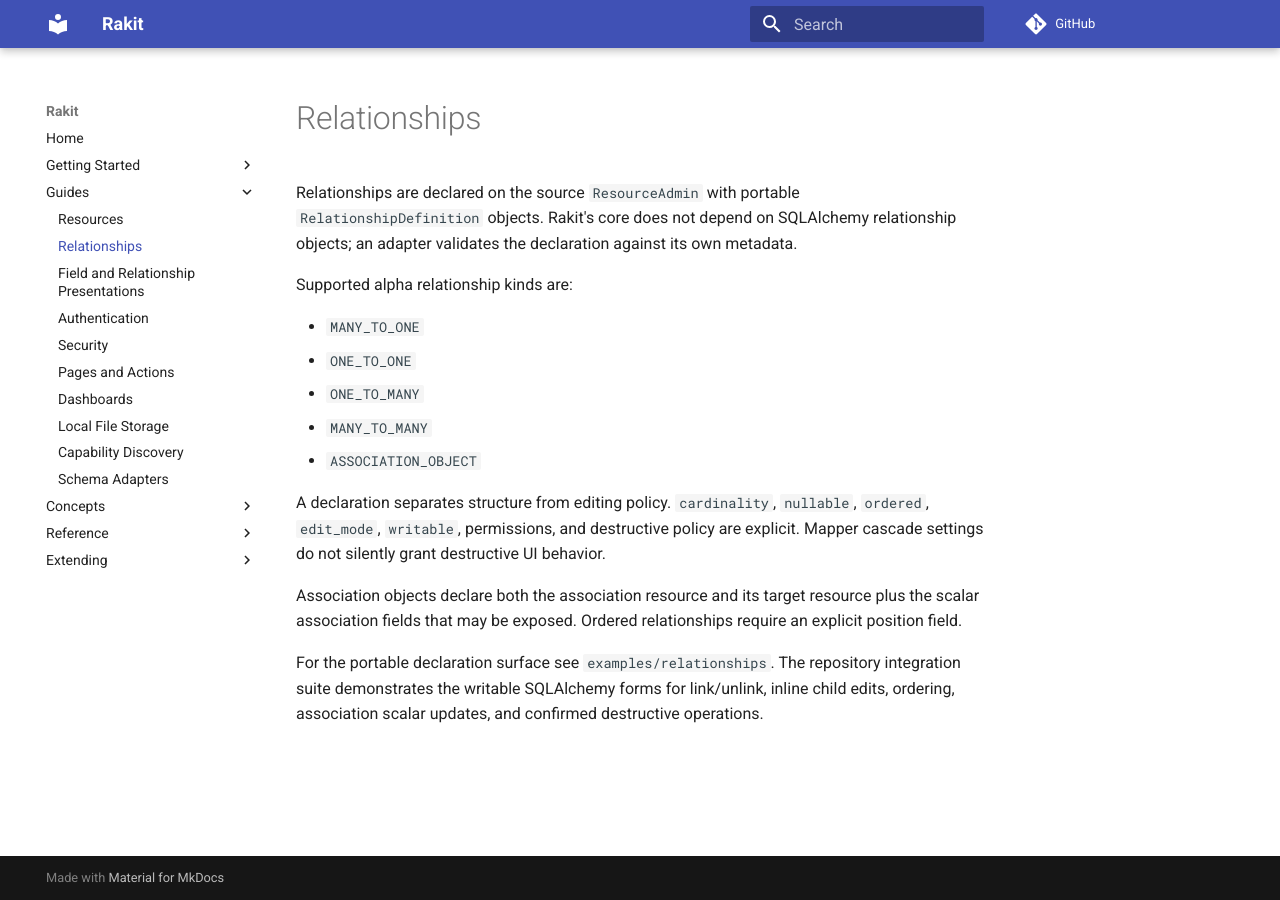
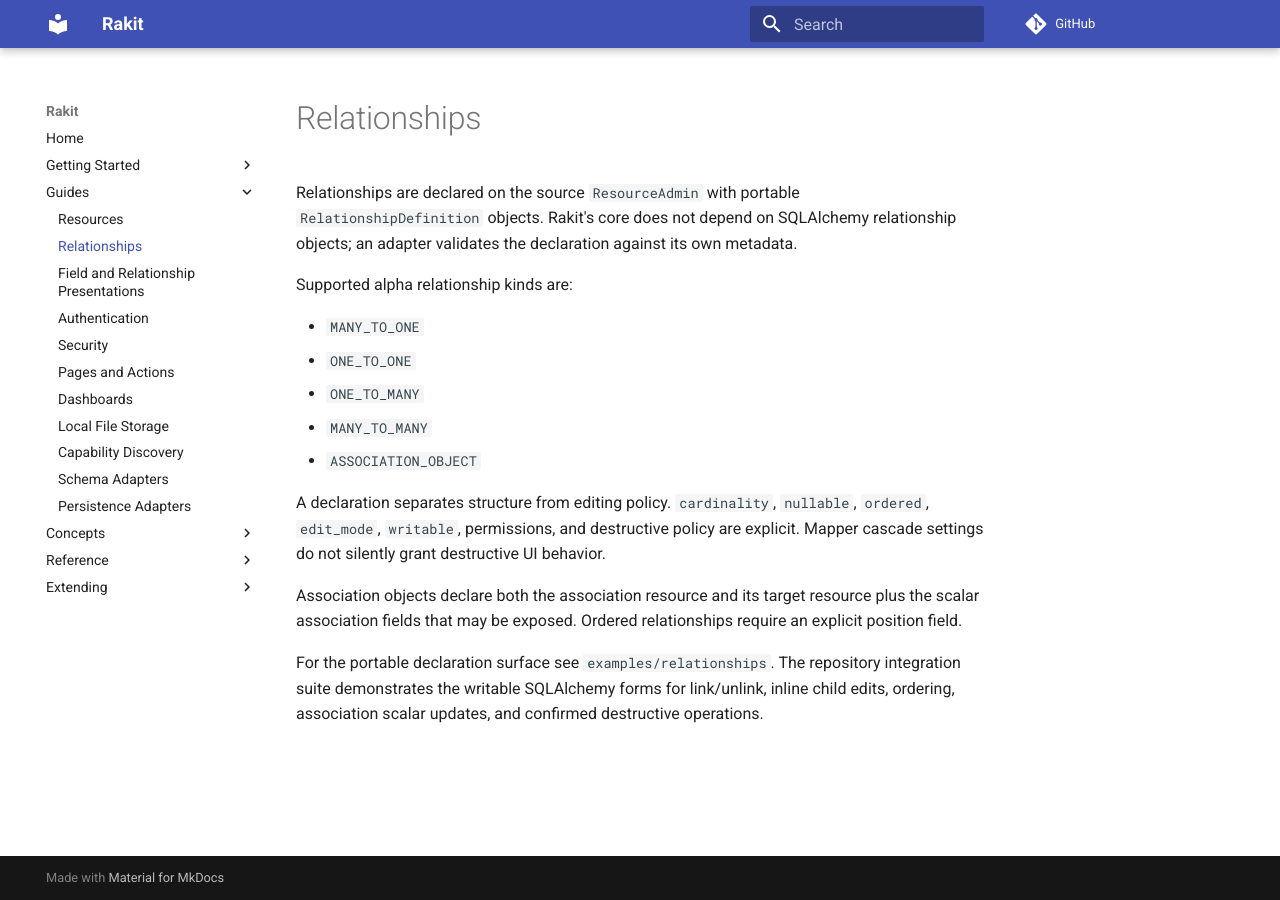
Before and after one commit to wihlarkop/rakit, an MkDocs documentation site: the page built from docs/guides/relationships.md, in a window 1280 px wide. Built offline with MkDocs 1.6.1 and Material for MkDocs 9.7.7, drawn with Linux system fonts in a browser that asks for light colours; comment, search, counter and statistics services are not loaded.

Commit message:
docs(persistence): add guide to navigation

```diff
--- a/mkdocs.yml
+++ b/mkdocs.yml
@@ -23,6 +23,7 @@
       - Local File Storage: guides/local-file-storage.md
       - Capability Discovery: guides/capability-discovery.md
       - Schema Adapters: guides/schema-adapters.md
+      - Persistence Adapters: guides/persistence-adapters.md
   - Concepts:
       - Architecture: concepts/architecture.md
       - Operation Pipeline: concepts/operation-pipeline.md
```
